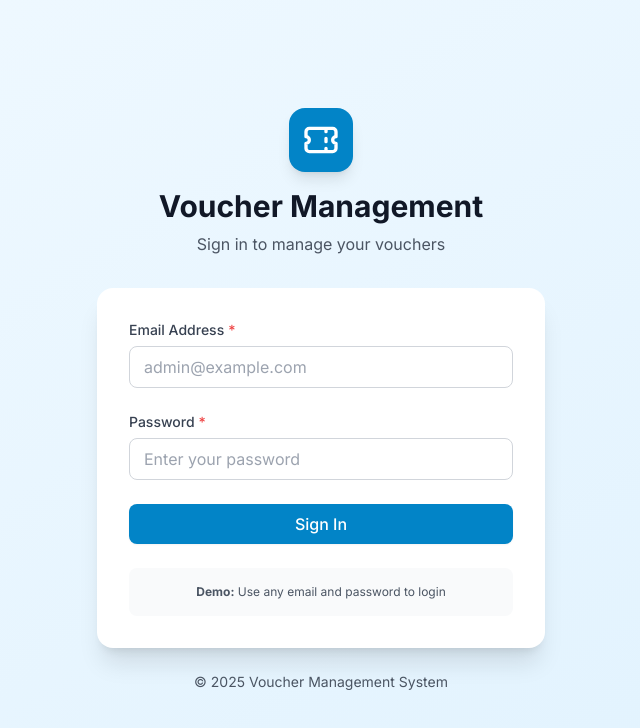
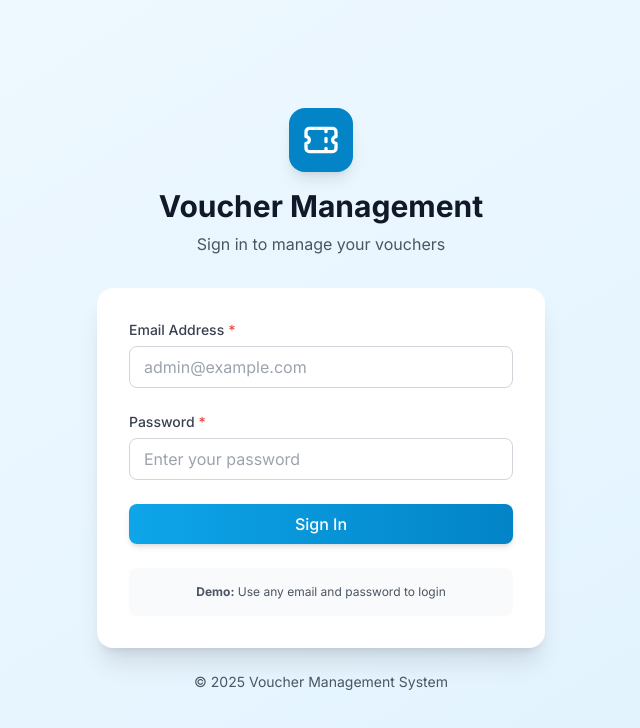
Before and after one commit to mhakimsaputra17/discount-voucher-management, a React (Vite) app in the folder frontend/: page /login in a window 1280 px wide. Shown: the top 728 px of the page, without its empty margins (319-959 px from the left). Built offline with nearby package versions, Linux system fonts and the light colour scheme.

Commit message:
✨ style(frontend): enhance button styles with gradient backgrounds and improved hover effects

```diff
--- a/frontend/src/components/common/Button.tsx
+++ b/frontend/src/components/common/Button.tsx
@@ -15,13 +15,13 @@ export const Button: FC<ButtonProps> = ({
   className = '',
   ...props
 }) => {
-  const baseClasses = 'font-medium rounded-lg transition-all duration-200 inline-flex items-center justify-center gap-2 disabled:opacity-50 disabled:cursor-not-allowed focus:outline-none focus:ring-2 focus:ring-offset-2';
+  const baseClasses = 'font-medium rounded-lg transition-all duration-200 ease-in-out inline-flex items-center justify-center gap-2 disabled:opacity-50 disabled:cursor-not-allowed focus:outline-none focus:ring-2 focus:ring-offset-2 active:scale-95';
 
   const variants = {
-    primary: 'bg-primary-600 hover:bg-primary-700 active:bg-primary-800 text-white shadow-sm hover:shadow-md focus:ring-primary-500',
-    secondary: 'bg-gray-200 hover:bg-gray-300 active:bg-gray-400 text-gray-900 focus:ring-gray-400',
-    danger: 'bg-red-600 hover:bg-red-700 active:bg-red-800 text-white shadow-sm focus:ring-red-500',
-    ghost: 'bg-transparent hover:bg-gray-100 active:bg-gray-200 text-gray-700 focus:ring-gray-300',
+    primary: 'bg-gradient-to-r from-primary-500 to-primary-600 hover:from-primary-600 hover:to-primary-700 active:from-primary-700 active:to-primary-800 text-white shadow-md hover:shadow-lg hover:-translate-y-0.5 focus:ring-primary-500',
+    secondary: 'bg-white hover:bg-slate-50 active:bg-slate-100 text-slate-700 border border-slate-300 hover:border-slate-400 shadow-sm hover:shadow-md hover:-translate-y-0.5 focus:ring-slate-400',
+    danger: 'bg-gradient-to-r from-red-500 to-red-600 hover:from-red-600 hover:to-red-700 active:from-red-700 active:to-red-800 text-white shadow-md hover:shadow-lg hover:-translate-y-0.5 focus:ring-red-500',
+    ghost: 'bg-transparent hover:bg-slate-100 active:bg-slate-200 text-slate-700 border-transparent hover:border-slate-200 focus:ring-slate-300',
   };
 
   const sizes = {
```
